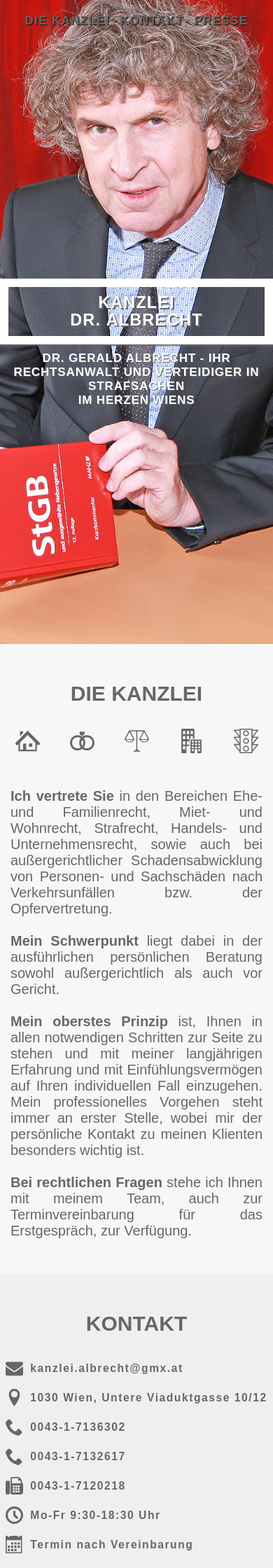
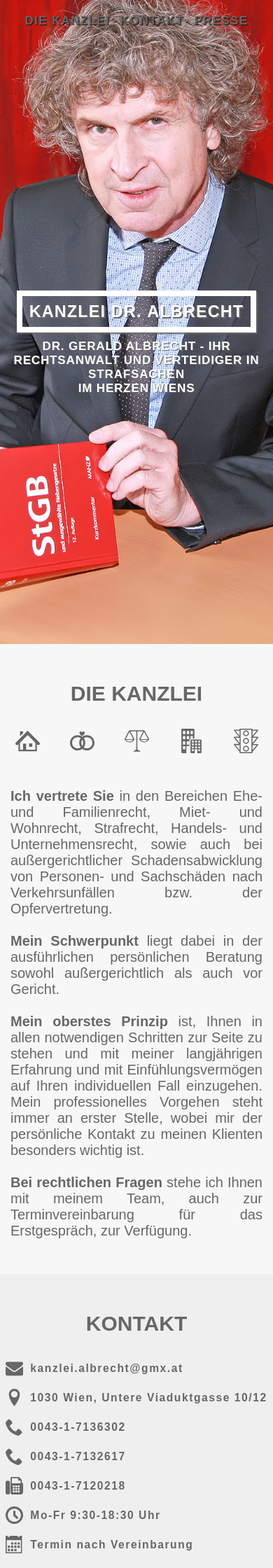
Before and after one commit to thelexn/aka-geri, a Jekyll site: the page built from index.html, in a window 390 px wide. Shown: the top 2240 px of the page at 70% size. Built offline with Jekyll 4.4.1, drawn with Linux system fonts in a browser that asks for light colours; nearby versions of some CDN libraries.

Commit message:
adjust transition time and some css settings for the headline

```diff
--- a/_sass/3-modules/_header.sass
+++ b/_sass/3-modules/_header.sass
@@ -17,7 +17,7 @@
     margin: 7px 0 0 60px
     @media (max-width: 435px)
       +size(30px)
-      +transition(all 1s)
+      // +transition(all 0.5s)
 
     @media (max-width: 435px)
       display: block
@@ -36,8 +36,8 @@
   .site-nav
     float: right
     margin: 20px 0 0 15px
-    @media (max-width: 435px)
-      +transition(all 1s)
+    @media (max-width: 640px)
+      +transition(all 0.5s)
       float: none
       margin: 10px auto
       text-align: center
@@ -80,19 +80,25 @@
       text-shadow: 2px 2px $site-color
       margin: 0 0 10px 0
       @media screen and (max-width: 1083px)
-        +transition(all 1s)
+        +transition(all 0.5s)
         font-size: 6vw
       span
         display: inline-block
         border: $headline-color solid 12px
         box-shadow: 2px 2px 2px $site-color
         padding: 10px 50px 10px 50px
+        @media screen and (max-width: 653px)
+          +transition(all 0.5s)
+          padding: 10px
+        @media (max-width: 480px)
+          border: $headline-color solid 8px
+          +transition(all 0.5s)
 
     .kicker
       text-align: center
       font-size: 20px
       @media screen and (max-width: 653px)
-        +transition(all 1s)
+        +transition(all 0.5s)
         font-size: 17px
 
       @extend %upper-bold
```
